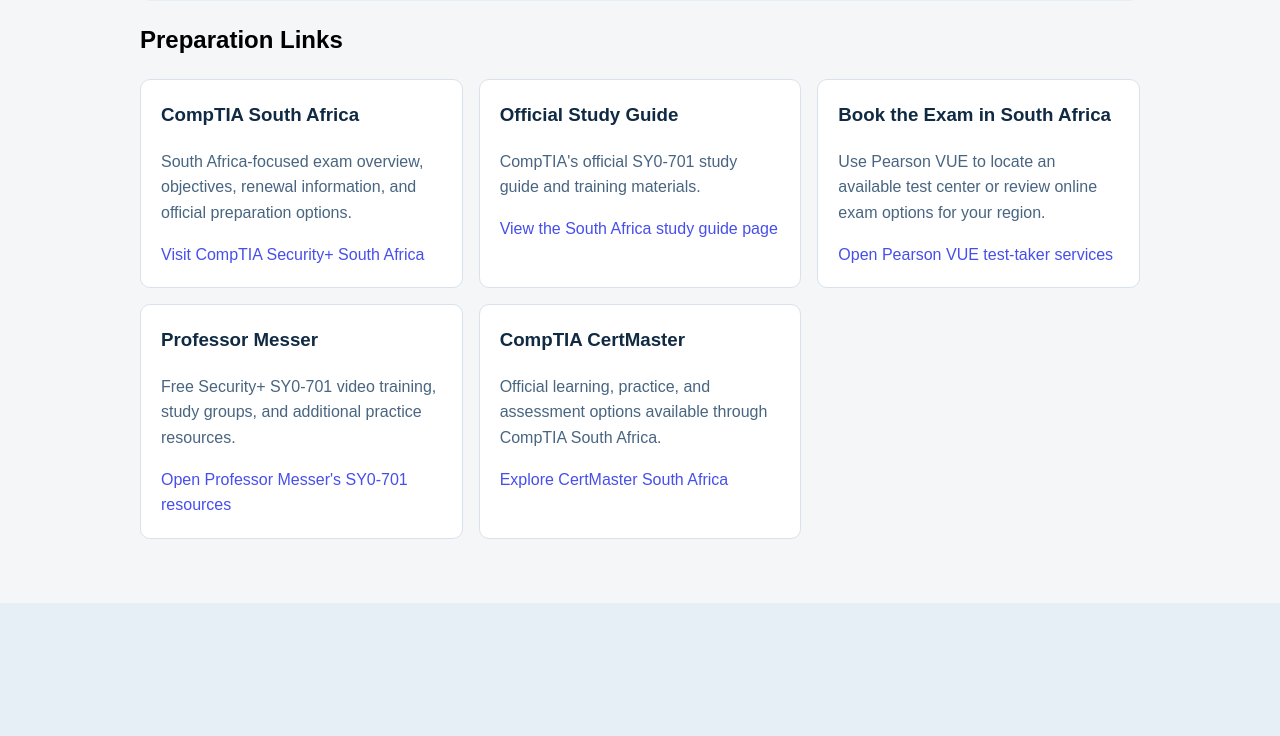
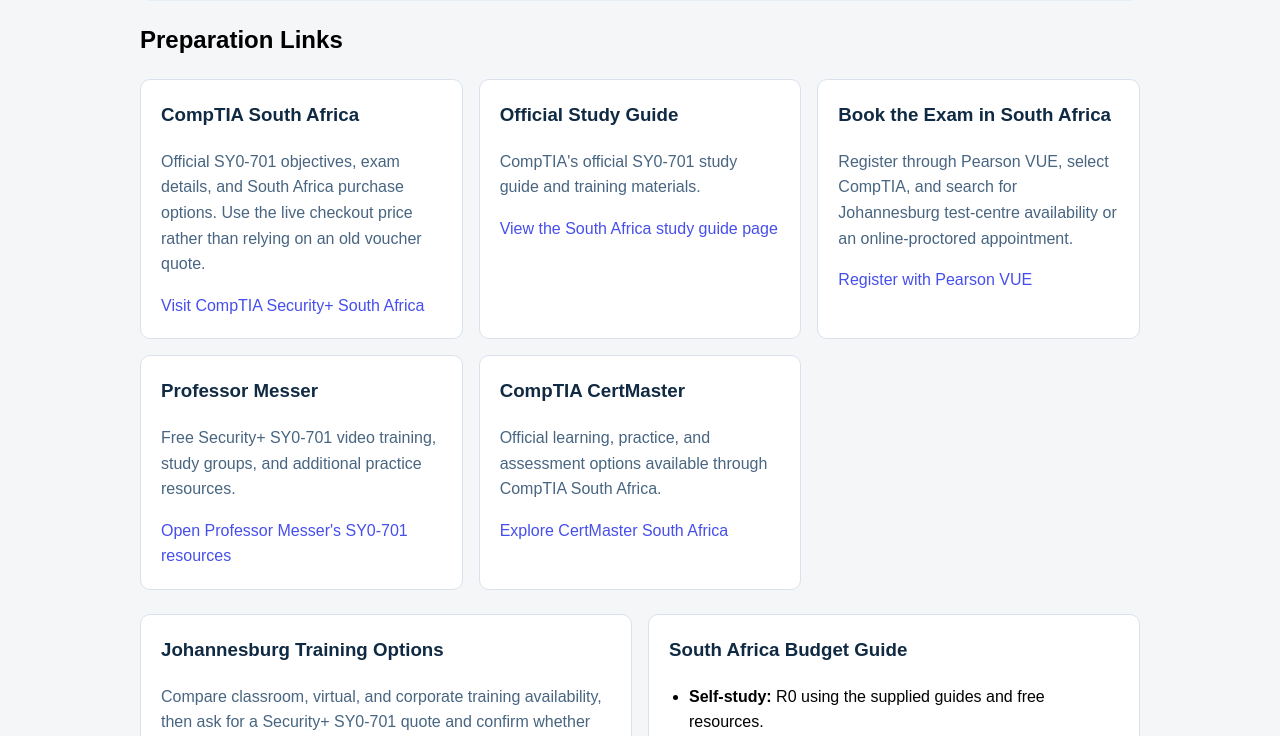
Before and after one commit to tebza27-cpu/portfolio-site-updated, a Flask app: page /security-plus in a window 1280 px wide. Shown: the part 5764-6500 px from the top of the page. Before the commit the page ends 6367 px from the top, so only its background shows below. Run offline with Flask 3, Linux system fonts and the light colour scheme; some libraries are stand-ins or nearby versions.

Commit message:
Add South Africa Security Plus resources

```diff
--- a/static/style.css
+++ b/static/style.css
@@ -85,6 +85,19 @@ table { width:100%; border-collapse: collapse; margin: 1rem 0; }
 
 .security-plus-page .resource-links li {
     margin-bottom: 8px;
+}
+
+.security-plus-page .cost-list {
+    padding-left: 20px;
+}
+
+.security-plus-page .cost-list li {
+    margin-bottom: 10px;
+}
+
+.security-plus-page .cost-note {
+    font-size: 0.88rem;
+    font-style: italic;
 }
 
 .security-plus-page .weight {
--- a/templates/security_plus.html
+++ b/templates/security_plus.html
@@ -246,7 +246,7 @@
     <div class="resource-grid">
       <article class="resource-card">
         <h3>CompTIA South Africa</h3>
-        <p>South Africa-focused exam overview, objectives, renewal information, and official preparation options.</p>
+        <p>Official SY0-701 objectives, exam details, and South Africa purchase options. Use the live checkout price rather than relying on an old voucher quote.</p>
         <a href="https://www.comptia.org/en-za/certifications/security" target="_blank" rel="noopener">Visit CompTIA Security+ South Africa</a>
       </article>
       <article class="resource-card">
@@ -256,8 +256,8 @@
       </article>
       <article class="resource-card">
         <h3>Book the Exam in South Africa</h3>
-        <p>Use Pearson VUE to locate an available test center or review online exam options for your region.</p>
-        <a href="https://www.pearsonvue.com/us/en/test-takers/test-taker-home.html" target="_blank" rel="noopener">Open Pearson VUE test-taker services</a>
+        <p>Register through Pearson VUE, select CompTIA, and search for Johannesburg test-centre availability or an online-proctored appointment.</p>
+        <a href="https://www.pearsonvue.com/us/en/comptia.html" target="_blank" rel="noopener">Register with Pearson VUE</a>
       </article>
       <article class="resource-card">
         <h3>Professor Messer</h3>
@@ -270,6 +270,28 @@
         <a href="https://www.comptia.org/en-za/training/certmaster-learn/security" target="_blank" rel="noopener">Explore CertMaster South Africa</a>
       </article>
     </div>
+    <div class="resource-grid">
+      <article class="resource-card">
+        <h3>Johannesburg Training Options</h3>
+        <p>Compare classroom, virtual, and corporate training availability, then ask for a Security+ SY0-701 quote and confirm whether the exam voucher is included.</p>
+        <ul class="resource-links">
+          <li><a href="https://ctutraining.ac.za/comptia-courses/" target="_blank" rel="noopener">CTU Training Solutions</a></li>
+          <li><a href="https://www.torque-it.com/courses/comptia-security-plus/" target="_blank" rel="noopener">Torque IT</a></li>
+          <li><a href="https://netcampus.com/tech/comptia" target="_blank" rel="noopener">Netcampus</a></li>
+          <li><a href="https://www.schoolofit.co.za/security-courses" target="_blank" rel="noopener">School of IT</a></li>
+        </ul>
+      </article>
+      <article class="resource-card">
+        <h3>South Africa Budget Guide</h3>
+        <ul class="cost-list">
+          <li><strong>Self-study:</strong> R0 using the supplied guides and free resources.</li>
+          <li><strong>Exam voucher:</strong> budget approximately R7,500-R10,000, subject to CompTIA/Pearson VUE exchange rates, VAT, promotions, and voucher type.</li>
+          <li><strong>Instructor-led training:</strong> budget approximately R10,000-R30,000; provider quotes differ and may or may not include the voucher.</li>
+          <li><strong>Ask before paying:</strong> confirm exam voucher, retake, labs, practice tests, VAT, delivery mode, Johannesburg venue, and expiry date.</li>
+        </ul>
+        <p class="cost-note">Prices are planning estimates, not fixed quotations. Confirm the final amount with the provider or official checkout.</p>
+      </article>
+    </div>
   </section>
 </div>
 {% endblock %}
```
